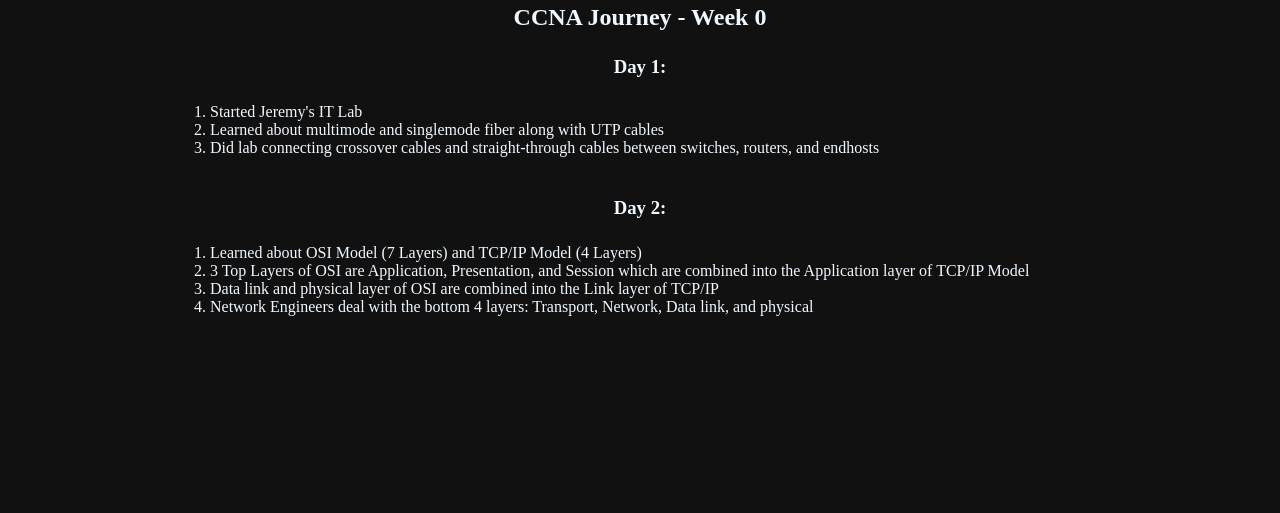
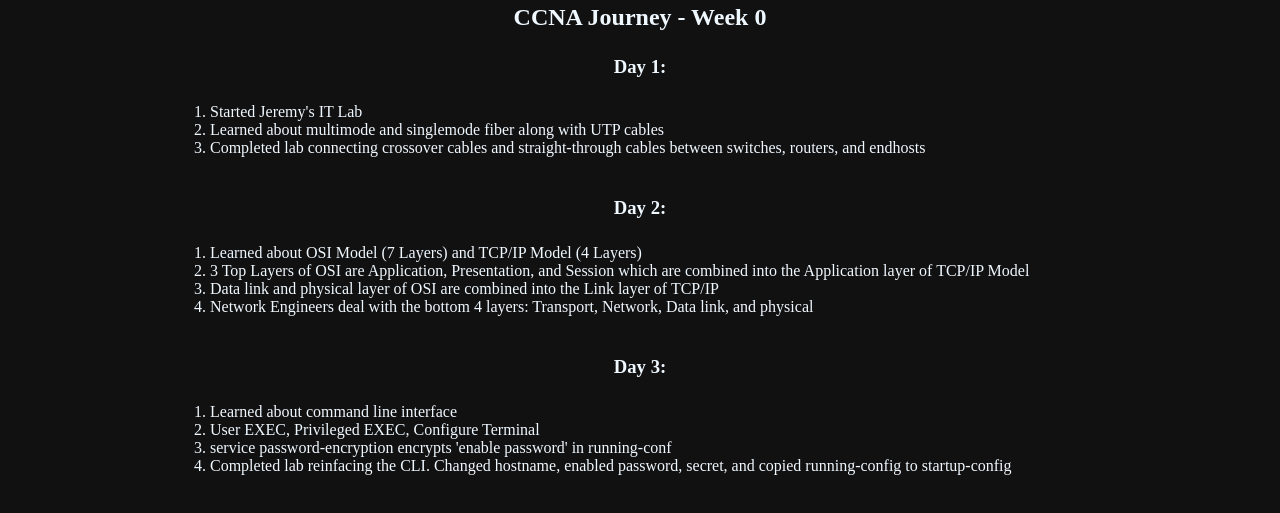
Before and after one commit to stevene007/ccna-journey, a plain HTML site: page progress.html in a window 1280 px wide. Shown: the part 125-638 px from the top of the page. Drawn offline with Linux system fonts and the light colour scheme.

Commit message:
Updated progress on CCNA

```diff
--- a/progress.html
+++ b/progress.html
@@ -19,7 +19,7 @@
                         <ol>
                             <li>Started Jeremy's IT Lab</li>
                             <li>Learned about multimode and singlemode fiber along with UTP cables</li>
-                        <li>Did lab connecting crossover cables and straight-through cables between switches, routers, and endhosts</li>
+                            <li>Completed lab connecting crossover cables and straight-through cables between switches, routers, and endhosts</li>
                         </ol>
                 <h3>Day 2:</h3>
                     <ol>
@@ -28,6 +28,13 @@
                         <li>Data link and physical layer of OSI are combined into the Link layer of TCP/IP
                         <li>Network Engineers deal with the bottom 4 layers: Transport, Network, Data link, and physical</li>
                     </ol>
+                <h3>Day 3:</h3>
+                    <ol>
+                        <li>Learned about command line interface</li>
+                        <li>User EXEC, Privileged EXEC, Configure Terminal</li>
+                        <li>service password-encryption encrypts 'enable password' in running-conf</li>
+                        <li>Completed lab reinfacing the CLI. Changed hostname, enabled password, secret, and copied running-config to startup-config</li>
+                    </ol>
         </main>
 
         <footer>
```
Lines whose indentation alone changed are shown as unchanged.
